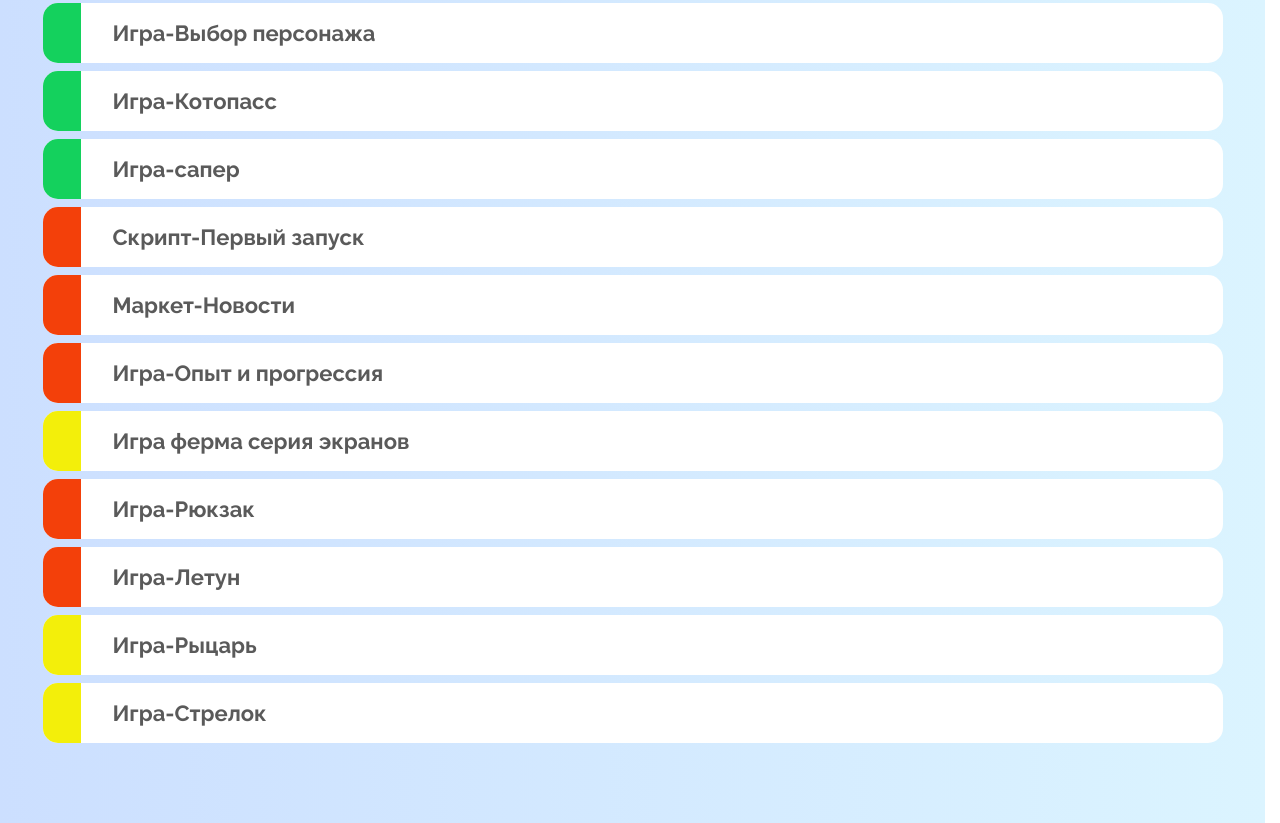
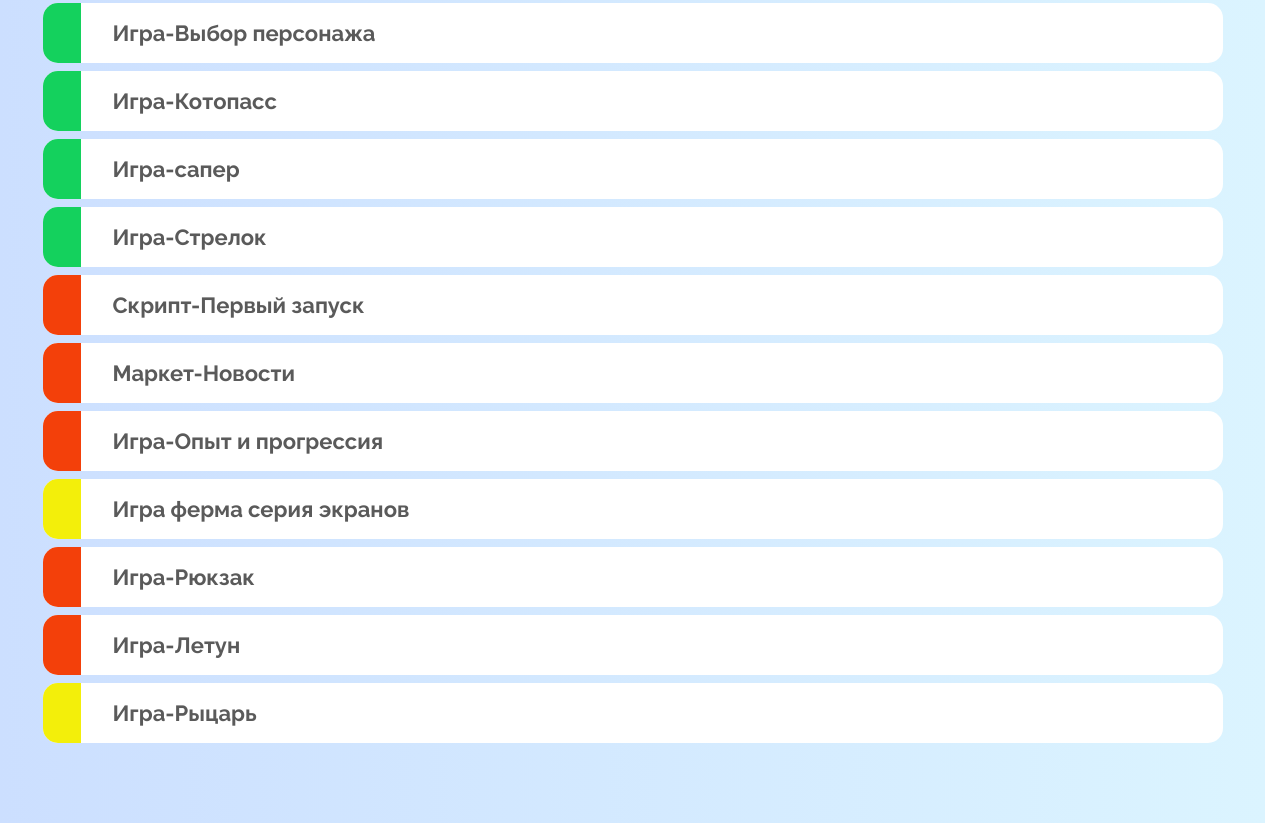
Before and after one commit to IhorRudenko/MintFarm_pages, a plain HTML site: page index.html in a window 1280 px wide. Shown: the part 1943-2766 px from the top of the page. Drawn offline with Linux system fonts and the light colour scheme.

Commit message:
Add files via upload

```diff
--- a/index.html
+++ b/index.html
@@ -137,6 +137,10 @@
 						<a class="list-page__link" href="https://igorrudenko108.github.io/MintFarm/saper-page.html" target="_blank">Игра-сапер</a>
 					</li>
 
+					<li class="list-page__item done">
+						<a class="list-page__link" href="https://igorrudenko108.github.io/MintFarm/shooter-page.html" target="_blank">Игра-Стрелок</a>
+					</li>
+
 					<li class="list-page__item not-exist">
 						<a class="list-page__link" href="#" target="_blank">Скрипт-Первый запуск</a>
 					</li>
@@ -165,9 +169,7 @@
 						<a class="list-page__link" href="https://igorrudenko108.github.io/MintFarm/knight-page.html" target="_blank">Игра-Рыцарь</a>
 					</li>
 
-					<li class="list-page__item in-process">
-						<a class="list-page__link" href="https://igorrudenko108.github.io/MintFarm/shooter-page.html" target="_blank">Игра-Стрелок</a>
-					</li>
+
 				</ul>
 			</div>
 
```
